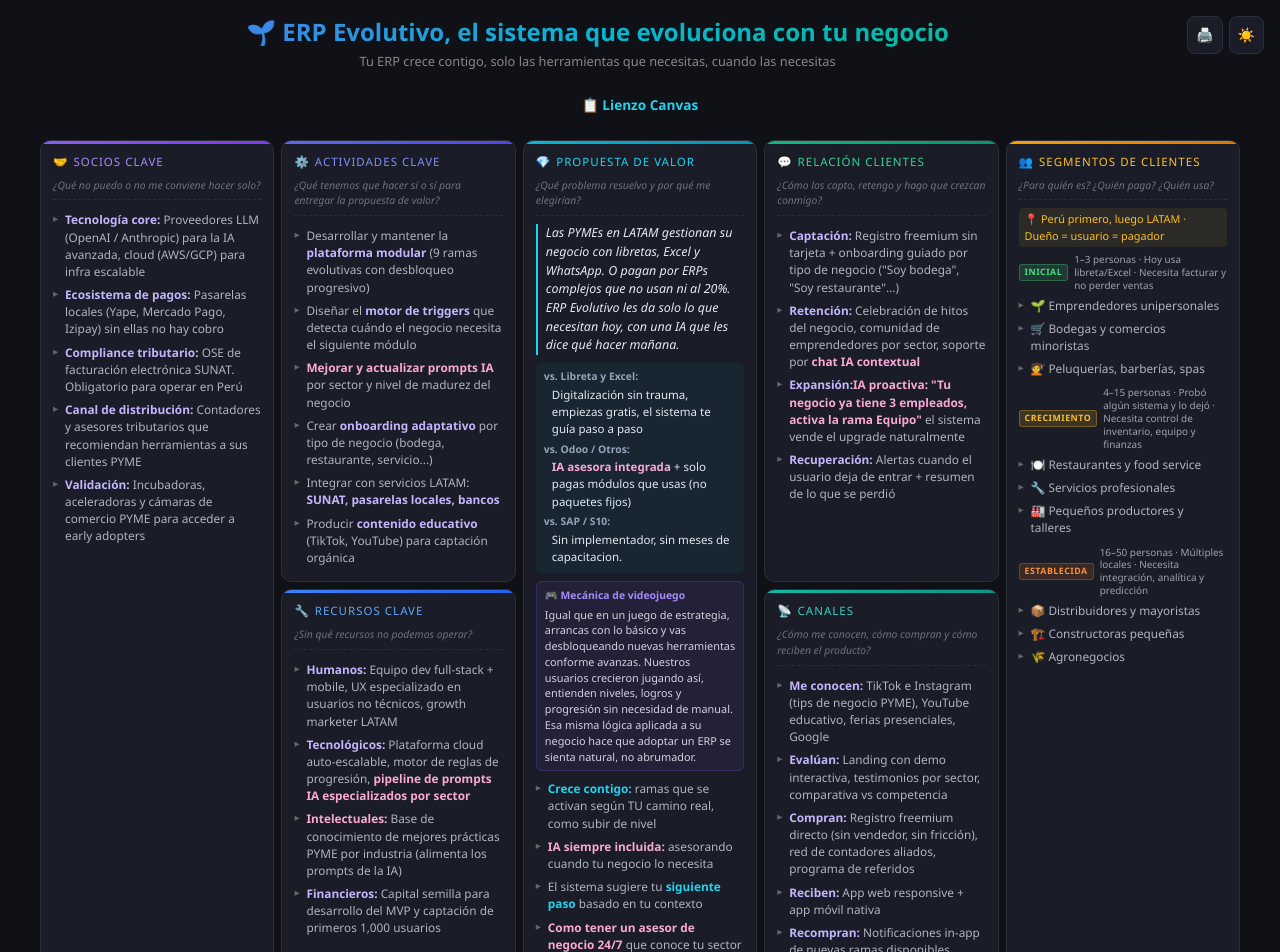
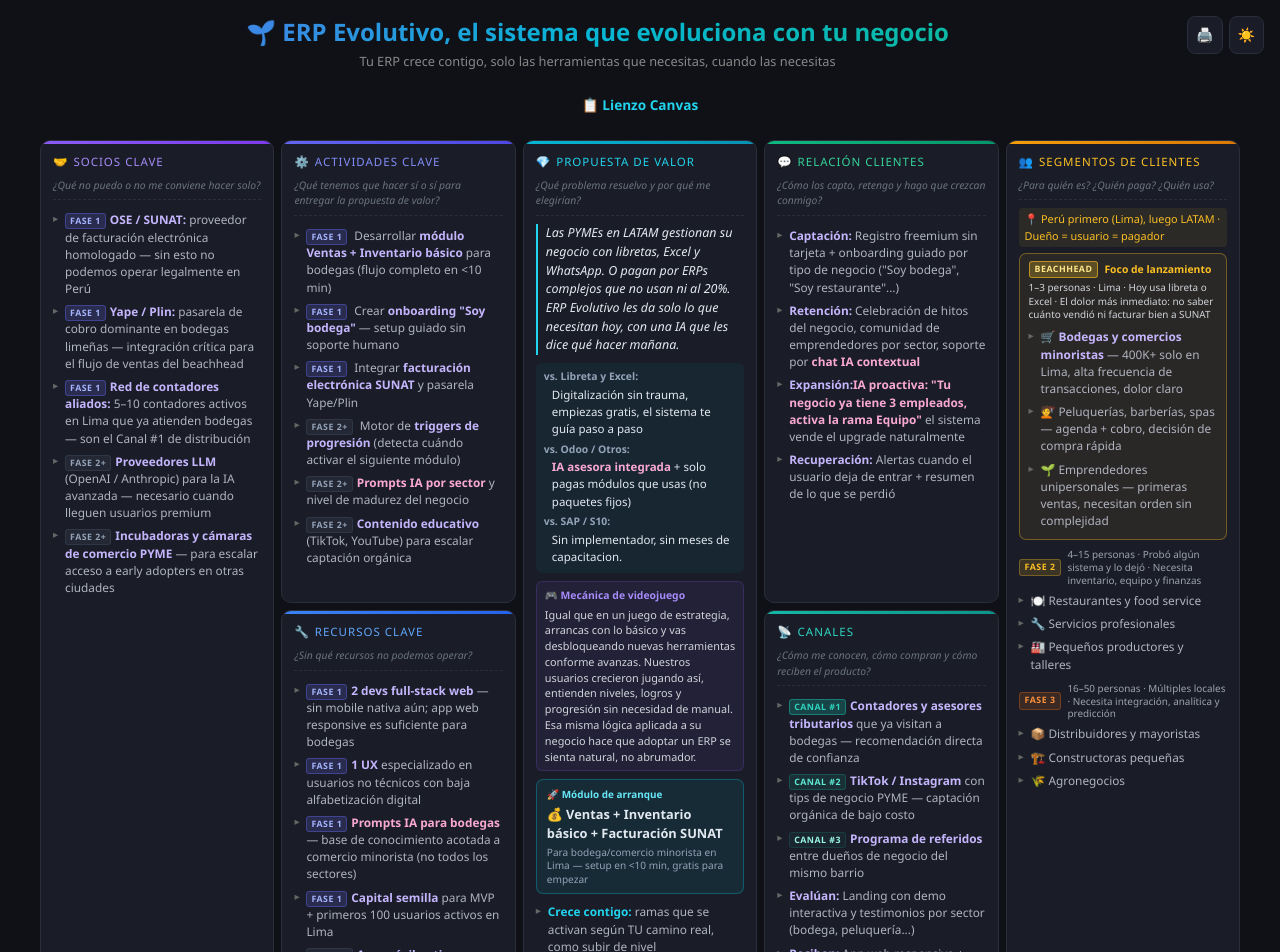
Before and after one commit to jguillermo/erp-evolutivo, an Angular app: page /#/canvas in a window 1280 px wide. Shown: the top 952 px of the page. Built offline with nearby package versions, Linux system fonts and the light colour scheme.

Commit message:
test: add test finish setup

```diff
--- a/src/app/features/canvas/canvas.component.html
+++ b/src/app/features/canvas/canvas.component.html
@@ -8,11 +8,11 @@
       <h3 class="block-title" style="color:#a78bfa;"><span>🤝</span> Socios Clave</h3>
       <p class="block-question">¿Qué no puedo o no me conviene hacer solo?</p>
       <ul class="block-list">
-        <li><span class="hl">Tecnología core:</span> Proveedores LLM (OpenAI / Anthropic) para la IA avanzada, cloud (AWS/GCP) para infra escalable</li>
-        <li><span class="hl">Ecosistema de pagos:</span> Pasarelas locales (Yape, Mercado Pago, Izipay) sin ellas no hay cobro</li>
-        <li><span class="hl">Compliance tributario:</span> OSE de facturación electrónica SUNAT. Obligatorio para operar en Perú</li>
-        <li><span class="hl">Canal de distribución:</span> Contadores y asesores tributarios que recomiendan herramientas a sus clientes PYME</li>
-        <li><span class="hl">Validación:</span> Incubadoras, aceleradoras y cámaras de comercio PYME para acceder a early adopters</li>
+        <li><span class="fase-badge fase1">FASE 1</span> <span class="hl">OSE / SUNAT:</span> proveedor de facturación electrónica homologado — sin esto no podemos operar legalmente en Perú</li>
+        <li><span class="fase-badge fase1">FASE 1</span> <span class="hl">Yape / Plin:</span> pasarela de cobro dominante en bodegas limeñas — integración crítica para el flujo de ventas del beachhead</li>
+        <li><span class="fase-badge fase1">FASE 1</span> <span class="hl">Red de contadores aliados:</span> 5–10 contadores activos en Lima que ya atienden bodegas — son el Canal #1 de distribución</li>
+        <li><span class="fase-badge fase2">FASE 2+</span> <span class="hl">Proveedores LLM</span> (OpenAI / Anthropic) para la IA avanzada — necesario cuando lleguen usuarios premium</li>
+        <li><span class="fase-badge fase2">FASE 2+</span> <span class="hl">Incubadoras y cámaras de comercio PYME</span> — para escalar acceso a early adopters en otras ciudades</li>
       </ul>
     </div>
 
@@ -22,12 +22,12 @@
       <h3 class="block-title" style="color:#818cf8;"><span>⚙️</span> Actividades Clave</h3>
       <p class="block-question">¿Qué tenemos que hacer sí o sí para entregar la propuesta de valor?</p>
       <ul class="block-list">
-        <li>Desarrollar y mantener la <span class="hl">plataforma modular</span> (9 ramas evolutivas con desbloqueo progresivo)</li>
-        <li>Diseñar el <span class="hl">motor de triggers</span> que detecta cuándo el negocio necesita el siguiente módulo</li>
-        <li><span class="hl-ai">Mejorar y actualizar prompts IA</span> por sector y nivel de madurez del negocio</li>
-        <li>Crear <span class="hl">onboarding adaptativo</span> por tipo de negocio (bodega, restaurante, servicio...)</li>
-        <li>Integrar con servicios LATAM: <span class="hl">SUNAT, pasarelas locales, bancos</span></li>
-        <li>Producir <span class="hl">contenido educativo</span> (TikTok, YouTube) para captación orgánica</li>
+        <li><span class="fase-badge fase1">FASE 1</span> Desarrollar <span class="hl">módulo Ventas + Inventario básico</span> para bodegas (flujo completo en &lt;10 min)</li>
+        <li><span class="fase-badge fase1">FASE 1</span> Crear <span class="hl">onboarding "Soy bodega"</span> — setup guiado sin soporte humano</li>
+        <li><span class="fase-badge fase1">FASE 1</span> Integrar <span class="hl">facturación electrónica SUNAT</span> y pasarela Yape/Plin</li>
+        <li><span class="fase-badge fase2">FASE 2+</span> Motor de <span class="hl">triggers de progresión</span> (detecta cuándo activar el siguiente módulo)</li>
+        <li><span class="fase-badge fase2">FASE 2+</span> <span class="hl-ai">Prompts IA por sector</span> y nivel de madurez del negocio</li>
+        <li><span class="fase-badge fase2">FASE 2+</span> <span class="hl">Contenido educativo</span> (TikTok, YouTube) para escalar captación orgánica</li>
       </ul>
     </div>
 
@@ -37,10 +37,12 @@
       <h3 class="block-title" style="color:#60a5fa;"><span>🔧</span> Recursos Clave</h3>
       <p class="block-question">¿Sin qué recursos no podemos operar?</p>
       <ul class="block-list">
-        <li><span class="hl">Humanos:</span> Equipo dev full-stack + mobile, UX especializado en usuarios no técnicos, growth marketer LATAM</li>
-        <li><span class="hl">Tecnológicos:</span> Plataforma cloud auto-escalable, motor de reglas de progresión, <span class="hl-ai">pipeline de prompts IA especializados por sector</span></li>
-        <li><span class="hl-ai">Intelectuales:</span> Base de conocimiento de mejores prácticas PYME por industria (alimenta los prompts de la IA)</li>
-        <li><span class="hl">Financieros:</span> Capital semilla para desarrollo del MVP y captación de primeros 1,000 usuarios</li>
+        <li><span class="fase-badge fase1">FASE 1</span> <span class="hl">2 devs full-stack web</span> — sin mobile nativa aún; app web responsive es suficiente para bodegas</li>
+        <li><span class="fase-badge fase1">FASE 1</span> <span class="hl">1 UX</span> especializado en usuarios no técnicos con baja alfabetización digital</li>
+        <li><span class="fase-badge fase1">FASE 1</span> <span class="hl-ai">Prompts IA para bodegas</span> — base de conocimiento acotada a comercio minorista (no todos los sectores)</li>
+        <li><span class="fase-badge fase1">FASE 1</span> <span class="hl">Capital semilla</span> para MVP + primeros 100 usuarios activos en Lima</li>
+        <li><span class="fase-badge fase2">FASE 2+</span> <span class="hl">App móvil nativa</span> + growth marketer LATAM para escalar a otras ciudades</li>
+        <li><span class="fase-badge fase2">FASE 2+</span> <span class="hl-ai">Pipeline IA multi-sector</span> y motor de reglas de progresión completo</li>
       </ul>
     </div>
 
@@ -61,6 +63,11 @@
       <div class="game-section">
         <p class="game-label">🎮 Mecánica de videojuego</p>
         <p class="game-text">Igual que en un juego de estrategia, arrancas con lo básico y vas desbloqueando nuevas herramientas conforme avanzas. Nuestros usuarios crecieron jugando así, entienden niveles, logros y progresión sin necesidad de manual. Esa misma lógica aplicada a su negocio hace que adoptar un ERP se sienta natural, no abrumador.</p>
+      </div>
+      <div class="entry-module-box">
+        <p class="entry-module-label">🚀 Módulo de arranque</p>
+        <p class="entry-module-main">💰 Ventas + Inventario básico + Facturación SUNAT</p>
+        <p class="entry-module-sub">Para bodega/comercio minorista en Lima — setup en &lt;10 min, gratis para empezar</p>
       </div>
       <ul class="block-list" style="margin-top:6px;">
         <li><span class="hl2">Crece contigo:</span> ramas que se activan según TU camino real, como subir de nivel</li>
@@ -89,11 +96,12 @@
       <h3 class="block-title" style="color:#2dd4bf;"><span>📡</span> Canales</h3>
       <p class="block-question">¿Cómo me conocen, cómo compran y cómo reciben el producto?</p>
       <ul class="block-list">
-        <li><span class="hl">Me conocen:</span> TikTok e Instagram (tips de negocio PYME), YouTube educativo, ferias presenciales, Google</li>
-        <li><span class="hl">Evalúan:</span> Landing con demo interactiva, testimonios por sector, comparativa vs competencia</li>
-        <li><span class="hl">Compran:</span> Registro freemium directo (sin vendedor, sin fricción), red de contadores aliados, programa de referidos</li>
+        <li><span class="canal-badge canal1">CANAL #1</span> <span class="hl">Contadores y asesores tributarios</span> que ya visitan a bodegas — recomendación directa de confianza</li>
+        <li><span class="canal-badge canal2">CANAL #2</span> <span class="hl">TikTok / Instagram</span> con tips de negocio PYME — captación orgánica de bajo costo</li>
+        <li><span class="canal-badge canal3">CANAL #3</span> <span class="hl">Programa de referidos</span> entre dueños de negocio del mismo barrio</li>
+        <li><span class="hl">Evalúan:</span> Landing con demo interactiva y testimonios por sector (bodega, peluquería...)</li>
         <li><span class="hl">Reciben:</span> App web responsive + app móvil nativa</li>
-        <li><span class="hl">Recompran:</span> Notificaciones in-app de nuevas ramas disponibles, <span class="hl-ai">reportes semanales automáticos vía IA</span></li>
+        <li><span class="hl">Recompran:</span> <span class="hl-ai">IA proactiva in-app</span> que sugiere el siguiente módulo cuando el negocio lo necesita</li>
       </ul>
     </div>
 
@@ -102,19 +110,24 @@
       <div class="block-bar" style="background:linear-gradient(90deg,#f59e0b,#d97706)"></div>
       <h3 class="block-title" style="color:#fbbf24;"><span>👥</span> Segmentos de Clientes</h3>
       <p class="block-question">¿Para quién es? ¿Quién paga? ¿Quién usa?</p>
-      <p class="segment-meta">📍 Perú primero, luego LATAM · Dueño = usuario = pagador</p>
-      <div class="segment-tier">
-        <span class="seg-badge seg-initial">INICIAL</span>
-        <span class="seg-desc">1–3 personas · Hoy usa libreta/Excel · Necesita facturar y no perder ventas</span>
+      <p class="segment-meta">📍 Perú primero (Lima), luego LATAM · Dueño = usuario = pagador</p>
+
+      <div class="beachhead-block">
+        <div class="beachhead-header">
+          <span class="seg-badge seg-beachhead">BEACHHEAD</span>
+          <span class="beachhead-title">Foco de lanzamiento</span>
+        </div>
+        <p class="beachhead-desc">1–3 personas · Lima · Hoy usa libreta o Excel · El dolor más inmediato: no saber cuánto vendió ni facturar bien a SUNAT</p>
+        <ul class="block-list" style="margin-top:4px;">
+          <li>🛒 <span class="hl">Bodegas y comercios minoristas</span> — 400K+ solo en Lima, alta frecuencia de transacciones, dolor claro</li>
+          <li>💇 Peluquerías, barberías, spas — agenda + cobro, decisión de compra rápida</li>
+          <li>🌱 Emprendedores unipersonales — primeras ventas, necesitan orden sin complejidad</li>
+        </ul>
       </div>
-      <ul class="block-list">
-        <li>🌱 Emprendedores unipersonales</li>
-        <li>🛒 Bodegas y comercios minoristas</li>
-        <li>💇 Peluquerías, barberías, spas</li>
-      </ul>
-      <div class="segment-tier">
-        <span class="seg-badge seg-growth">CRECIMIENTO</span>
-        <span class="seg-desc">4–15 personas · Probó algún sistema y lo dejó · Necesita control de inventario, equipo y finanzas</span>
+
+      <div class="segment-tier" style="margin-top:8px;">
+        <span class="seg-badge seg-growth">FASE 2</span>
+        <span class="seg-desc">4–15 personas · Probó algún sistema y lo dejó · Necesita inventario, equipo y finanzas</span>
       </div>
       <ul class="block-list">
         <li>🍽️ Restaurantes y food service</li>
@@ -122,7 +135,7 @@
         <li>🏭 Pequeños productores y talleres</li>
       </ul>
       <div class="segment-tier">
-        <span class="seg-badge seg-established">ESTABLECIDA</span>
+        <span class="seg-badge seg-established">FASE 3</span>
         <span class="seg-desc">16–50 personas · Múltiples locales · Necesita integración, analítica y predicción</span>
       </div>
       <ul class="block-list">
@@ -289,6 +302,111 @@
   .hl2 { color: #22d3ee; font-weight: 600; }
   .hl3 { color: #4ade80; font-weight: 600; }
   .hl-ai { color: #f9a8d4; font-weight: 600; }
+
+  /* Fase badges (Actividades Clave) */
+  .fase-badge {
+    font-size: 0.55rem;
+    font-weight: 700;
+    letter-spacing: 0.5px;
+    border-radius: 3px;
+    padding: 1px 4px;
+    margin-right: 4px;
+    white-space: nowrap;
+  }
+  .fase1 {
+    background: rgba(99,102,241,0.2);
+    color: #a5b4fc;
+    border: 1px solid rgba(99,102,241,0.4);
+  }
+  .fase2 {
+    background: rgba(71,85,105,0.2);
+    color: #94a3b8;
+    border: 1px solid rgba(71,85,105,0.35);
+  }
+
+  /* Canal priority badges */
+  .canal-badge {
+    font-size: 0.55rem;
+    font-weight: 700;
+    letter-spacing: 0.5px;
+    border-radius: 3px;
+    padding: 1px 4px;
+    margin-right: 4px;
+    white-space: nowrap;
+  }
+  .canal1 {
+    background: rgba(20,184,166,0.25);
+    color: #2dd4bf;
+    border: 1px solid rgba(20,184,166,0.5);
+  }
+  .canal2 {
+    background: rgba(20,184,166,0.12);
+    color: #5eead4;
+    border: 1px solid rgba(20,184,166,0.25);
+  }
+  .canal3 {
+    background: rgba(20,184,166,0.06);
+    color: #99f6e4;
+    border: 1px solid rgba(20,184,166,0.15);
+  }
+
+  /* Beachhead block (Segmentos) */
+  .beachhead-block {
+    margin-top: 6px;
+    padding: 7px 9px;
+    background: rgba(251,191,36,0.07);
+    border: 1.5px solid rgba(251,191,36,0.35);
+    border-radius: 7px;
+  }
+  .beachhead-header {
+    display: flex;
+    align-items: center;
+    gap: 6px;
+    margin-bottom: 3px;
+  }
+  .beachhead-title {
+    font-size: 0.65rem;
+    font-weight: 700;
+    color: #fbbf24;
+  }
+  .seg-beachhead {
+    background: rgba(251,191,36,0.25);
+    color: #fde68a;
+    border: 1px solid rgba(251,191,36,0.6);
+    font-size: 0.58rem;
+  }
+  .beachhead-desc {
+    font-size: 0.62rem;
+    color: #d1d5db;
+    line-height: 1.35;
+    margin-bottom: 2px;
+  }
+
+  /* Módulo de arranque (Propuesta de Valor) */
+  .entry-module-box {
+    margin-top: 8px;
+    padding: 7px 10px;
+    background: rgba(6,182,212,0.09);
+    border: 1.5px solid rgba(6,182,212,0.35);
+    border-radius: 7px;
+  }
+  .entry-module-label {
+    font-size: 0.62rem;
+    font-weight: 700;
+    color: #67e8f9;
+    margin-bottom: 3px;
+  }
+  .entry-module-main {
+    font-size: 0.8rem;
+    font-weight: 700;
+    color: #e2e8f0;
+    margin-bottom: 2px;
+  }
+  .entry-module-sub {
+    font-size: 0.63rem;
+    color: #94a3b8;
+    line-height: 1.35;
+  }
 
   .block-question {
     font-size: 0.65rem;
@@ -547,6 +665,31 @@
       border-color: #f9a8d4 !important; font-size: 6px !important;
     }
 
+    /* Beachhead, módulo arranque, fase/canal badges */
+    .beachhead-block {
+      background: #fffbeb !important;
+      border-color: #f59e0b !important;
+      padding: 4px 6px !important;
+    }
+    .beachhead-title { color: #92400e !important; font-size: 7px !important; }
+    .beachhead-desc { color: #333 !important; font-size: 6.5px !important; }
+    .seg-beachhead { background: #fef9c3 !important; color: #92400e !important; border-color: #fde047 !important; font-size: 6px !important; }
+    .entry-module-box {
+      background: #ecfeff !important;
+      border-color: #06b6d4 !important;
+      padding: 4px 6px !important;
+    }
+    .entry-module-label { color: #0e7490 !important; font-size: 6.5px !important; }
+    .entry-module-main { color: #1a1a1a !important; font-size: 8px !important; }
+    .entry-module-sub { color: #555 !important; font-size: 6.5px !important; }
+    .fase-badge { font-size: 6px !important; }
+    .fase1 { background: #ede9fe !important; color: #4f46e5 !important; border-color: #c4b5fd !important; }
+    .fase2 { background: #f1f5f9 !important; color: #475569 !important; border-color: #cbd5e1 !important; }
+    .canal-badge { font-size: 6px !important; }
+    .canal1 { background: #ccfbf1 !important; color: #0f766e !important; border-color: #99f6e4 !important; }
+    .canal2 { background: #f0fdfa !important; color: #115e59 !important; border-color: #ccfbf1 !important; }
+    .canal3 { background: #f8fafc !important; color: #334155 !important; border-color: #e2e8f0 !important; }
+
     /* Nota de viabilidad */
     .viability-note {
       color: #555 !important;
```
